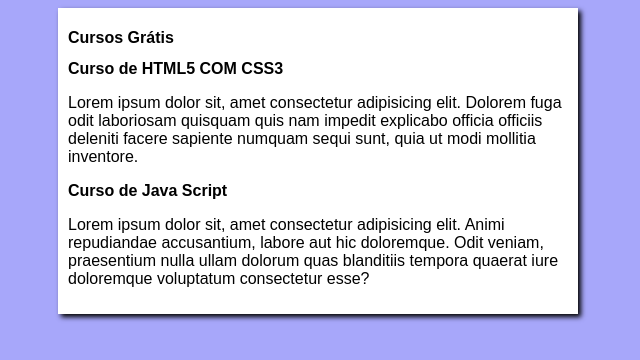
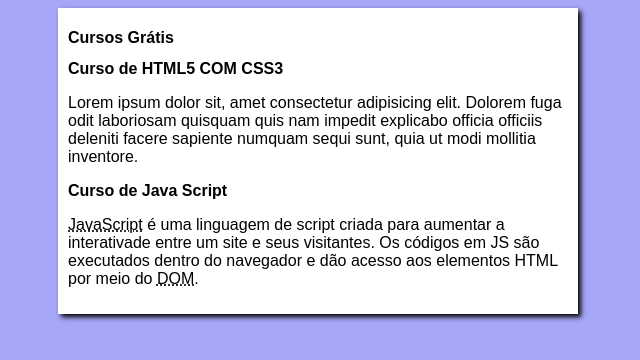
Before and after one commit to juniorsilva-dev/projeto-site, a plain HTML site: page index.html in a window 1280 px wide. Shown: the whole page, without its empty margins (322-962 px from the left). Drawn offline with Linux system fonts and the light colour scheme.

Commit message:
Update index.html

```diff
--- a/index.html
+++ b/index.html
@@ -18,7 +18,7 @@
         </article>
         <article>
             <h2>Curso de Java Script</h2>
-            <p>Lorem ipsum dolor sit, amet consectetur adipisicing elit. Animi repudiandae accusantium, labore aut hic doloremque. Odit veniam, praesentium nulla ullam dolorum quas blanditiis tempora quaerat iure doloremque voluptatum consectetur esse?</p>
+            <p><abbr title="JavaScript">JavaScript</abbr> é uma linguagem de script criada para aumentar a interativade entre um site e seus visitantes. Os códigos em JS são executados dentro do navegador e dão acesso aos elementos HTML por meio do <abbr title="Document Object Model">DOM</abbr>.</p>
         </article>
     </main>
 
```
